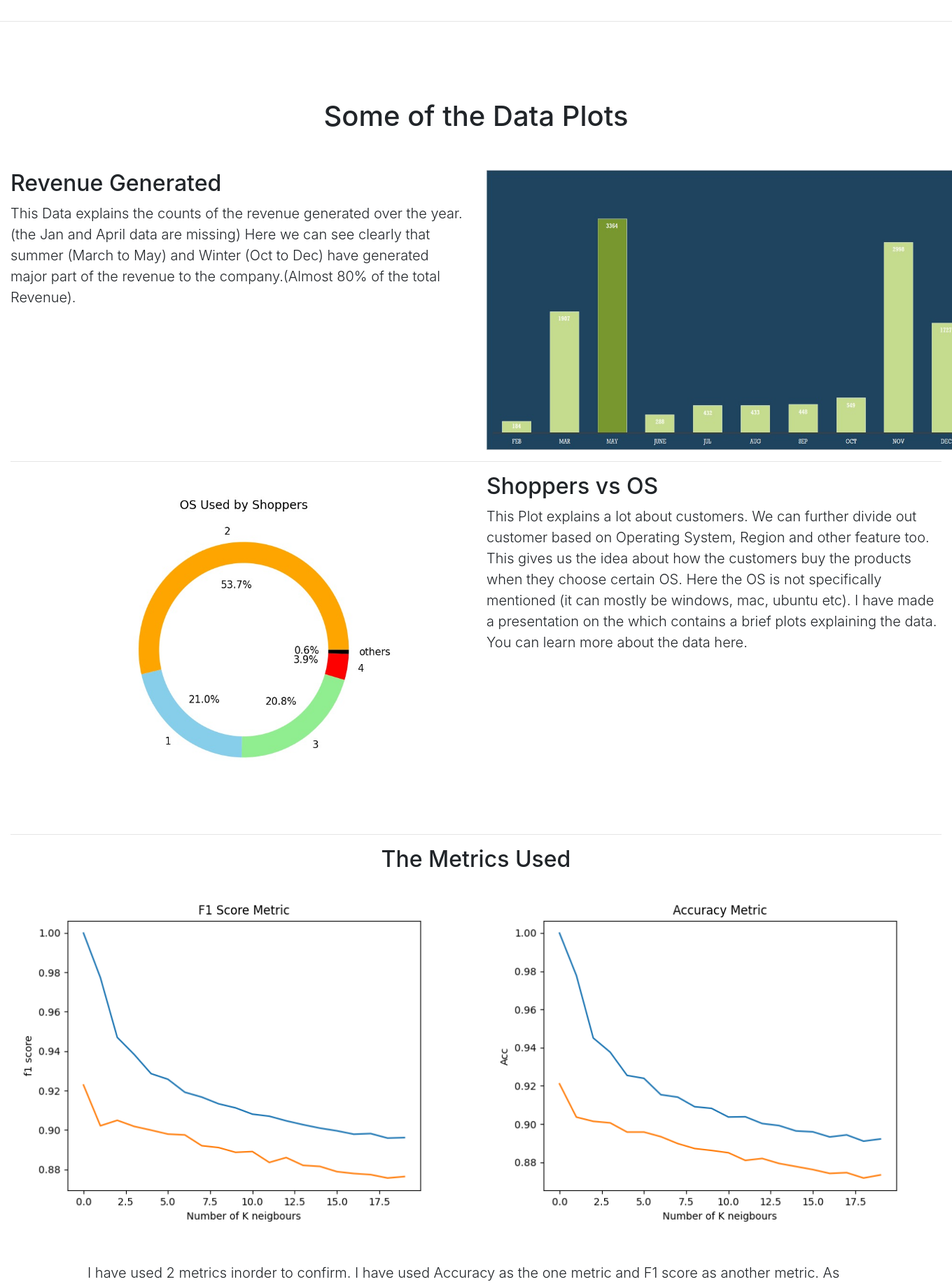
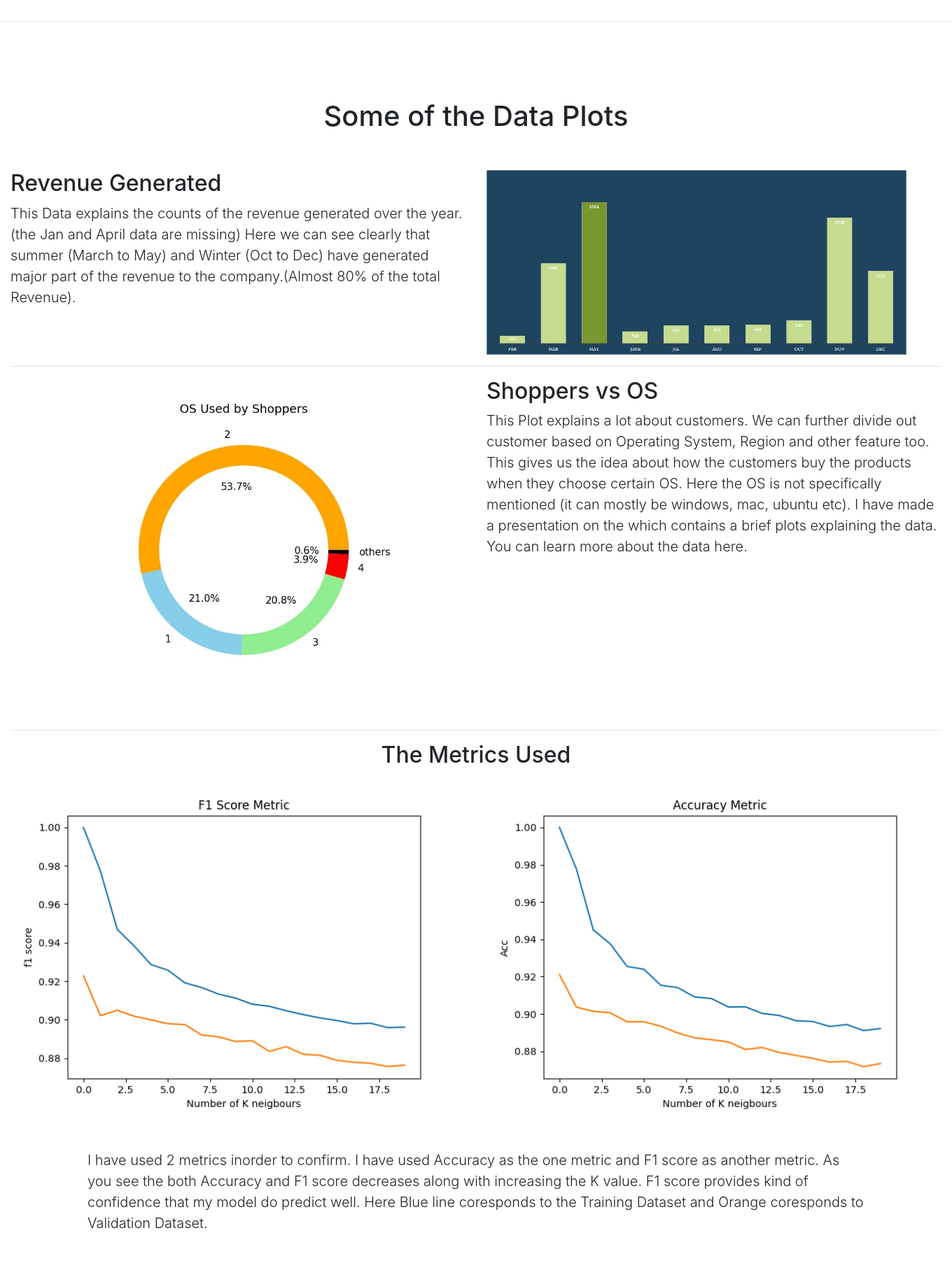
Before and after one commit to Navaneeth-Sharma/OSI_Prediction, a Flask app: page / in a window 1360 px wide; the page is wider, and only the part inside the window is pictured. Shown: the part 787-2622 px from the top of that part at 70% size. After the commit the page ends 2543 px from the top of that part, so only its background shows below. Run offline with Flask 2, Linux system fonts and the light colour scheme; parts of the project's set-up code (start-up, migrations or seed data) failed here and were passed over; some libraries are stand-ins or nearby versions.

Commit message:
Update index.html

```diff
--- a/templates/index.html
+++ b/templates/index.html
@@ -27,13 +27,13 @@
     <div id="carouselExampleControls" class="carousel slide" data-ride="carousel">
         <div class="carousel-inner">
             <div class="carousel-item active">
-                <img src="{{url_for('static', filename='c2.jpeg')}}" class="d-block w-100" alt="...">
+                <img src="{{url_for('static', filename='c2.jpeg')}}" class="img-fluid" alt="Responsive image" class="d-block w-100" alt="...">
             </div>
             <div class="carousel-item">
-                <img src="{{url_for('static', filename='c1.jpeg')}}" class="d-block w-100" alt="...">
+                <img src="{{url_for('static', filename='c1.jpeg')}}" class="img-fluid" alt="Responsive image"" class="d-block w-100" alt="...">
             </div>
             <div class="carousel-item">
-                <img src="{{url_for('static', filename='c3.jpeg')}}" class="d-block w-100" alt="...">
+                <img src="{{url_for('static', filename='c3.jpeg')}}" class="img-fluid" alt="Responsive image" class="d-block w-100" alt="...">
             </div>
         </div>
         <a class="carousel-control-prev" href="#carouselExampleControls" role="button" data-slide="prev">
@@ -95,7 +95,7 @@
                 </p>
             </div>
             <div class="col-md-6">
-                <img src="{{url_for('static', filename='1.jpeg')}}" alt="Responsive image" height="400" width="700"
+                <img src="{{url_for('static', filename='1.jpeg')}}" class="img-fluid" alt="Responsive image" height="400" width="600"
                     alt="">
             </div>
         </div>
@@ -117,7 +117,7 @@
                     </p>
             </div>
             <div class="col-md-6 order-md-1">
-                <img src="{{url_for('static', filename='2.jpeg')}}" alt="Responsive image" height="500" width="650" />
+                <img src="{{url_for('static', filename='2.jpeg')}}" class="img-fluid" alt="Responsive image"height="500" width="650" />
             </div>
         </div>
 
@@ -129,10 +129,10 @@
 
         <div class="row featurette">
             <div class="col-md-6 order-md-2">
-                <img src="{{url_for('static', filename='acc.png')}}" alt="Responsive image" height="500" width="650" />
+                <img src="{{url_for('static', filename='acc.png')}}" class="img-fluid" alt="Responsive image" height="500" width="650" />
             </div>
             <div class="col-md-6 order-md-1">
-                <img src="{{url_for('static', filename='f1.png')}}" alt="Responsive image" height="500" width="650" />
+                <img src="{{url_for('static', filename='f1.png')}}" class="img-fluid" alt="Responsive image" height="500" width="650" />
             </div>
         </div>
         <div class="container my-5">
```
